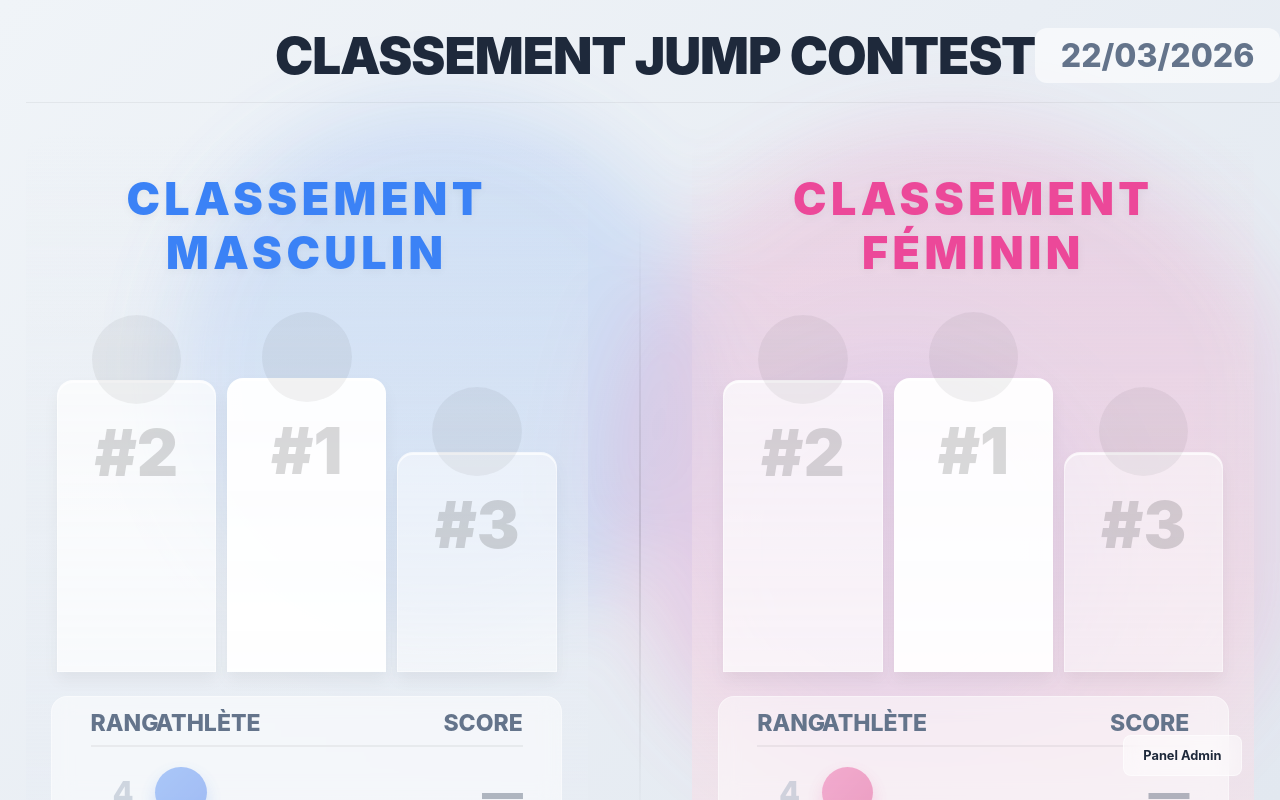
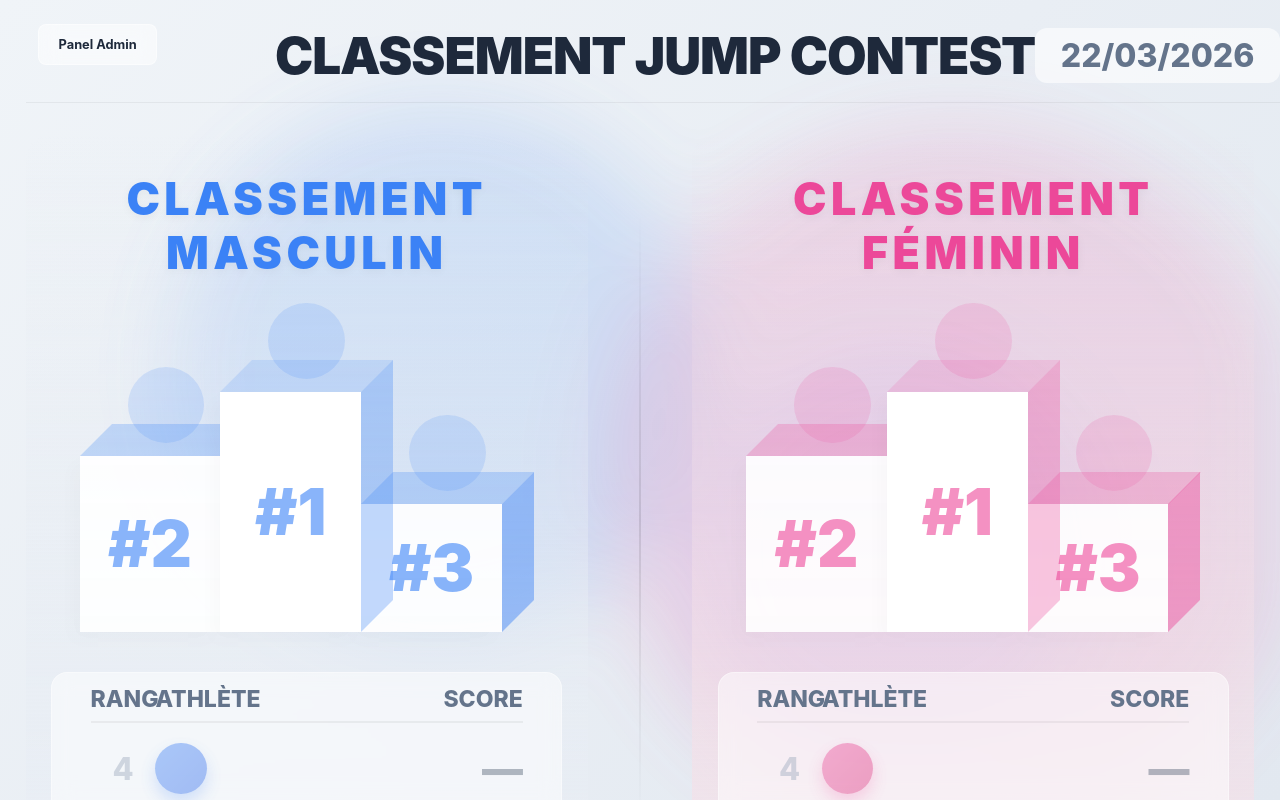
Before and after one commit to FantasmaGlad/sautBPJEPS, a Next.js app: page / in a window 1280 px wide. Built offline with nearby package versions, Linux system fonts and the light colour scheme; no server answers; the database is empty.

Commit message:
feat: updated podium using 3D isometric cubes and moved panel admin

```diff
--- a/src/app/page.tsx
+++ b/src/app/page.tsx
@@ -133,43 +133,91 @@ export default function Home() {
   };
 
   /* === Podium Cards === */
-  const PodiumCard = ({ score, rank, color, height }: { score: any; rank: number; color: string; height: string }) => {
+  const PodiumCard = ({ score, rank, themeRGB, height }: { score: any; rank: number; themeRGB: string; height: string }) => {
+    const depth = "2.5vw";
+    const zIndex = rank === 1 ? 10 : 5;
+
+    // Extracted colors
+    const topColor = rank === 1 ? `rgba(${themeRGB}, 0.15)` : `rgba(${themeRGB}, 0.25)`;
+    const rightColor = rank === 1 ? `rgba(${themeRGB}, 0.3)` : `rgba(${themeRGB}, 0.45)`;
+    const frontColor = rank === 1 ? `#ffffff` : `rgba(255,255,255,0.9)`;
+
     return (
       <div style={{
-        display: "flex", flexDirection: "column", alignItems: "center", flex: 1,
-        margin: "0 0.5vw", height: "100%", justifyContent: "flex-end"
+        position: "relative",
+        width: "11vw",
+        height,
+        zIndex,
       }}>
-        <div style={{ marginBottom: "-3vh", zIndex: 10 }}>
+        {/* Avatar Area */}
+        <div style={{
+          position: "absolute",
+          top: "-7vw",
+          left: "0",
+          width: "100%",
+          display: "flex",
+          justifyContent: "center",
+          transform: `translateX(calc(${depth} / 2))`
+        }}>
           {score ? (
-            <Avatar name={score.participants?.first_name} gender={score.participants?.category} size={7} />
+            <Avatar name={score.participants?.first_name} gender={score.participants?.category} size={6} />
           ) : (
-            <div style={{ width: "7vw", height: "7vw", borderRadius: "50%", background: "rgba(0,0,0,0.05)", zIndex: 5, position: "relative" }} />
+            <div style={{ width: "6vw", height: "6vw", borderRadius: "50%", background: `rgba(${themeRGB},0.15)`, zIndex: 5 }} />
           )}
         </div>
+
+        {/* 3D Container */}
+        <div style={{ position: "absolute", bottom: 0, left: 0, width: "100%", height: "100%" }}>
+          {/* Top Face */}
           <div style={{
-          background: color, width: "100%", height,
-          borderRadius: "2vh 2vh 0 0", display: "flex", flexDirection: "column",
-          alignItems: "center", paddingTop: "5vh", paddingBottom: "2vh",
-          boxShadow: "0 1vh 2vh rgba(0,0,0,0.05), inset 0 2px 0 rgba(255,255,255,0.7)",
-          border: "1px solid rgba(255,255,255,0.4)"
+            position: "absolute",
+            top: `-${depth}`,
+            left: 0,
+            width: "100%",
+            height: depth,
+            background: topColor,
+            transformOrigin: "bottom left",
+            transform: "skewX(-45deg)",
+          }} />
+
+          {/* Right Face */}
+          <div style={{
+            position: "absolute",
+            top: 0,
+            right: `-${depth}`,
+            width: depth,
+            height: "100%",
+            background: rightColor,
+            transformOrigin: "top left",
+            transform: "skewY(-45deg)",
+          }} />
+
+          {/* Front Face */}
+          <div style={{
+            position: "absolute",
+            top: 0, left: 0, width: "100%", height: "100%",
+            background: frontColor,
+            display: "flex", flexDirection: "column", alignItems: "center", justifyContent: "center",
+            boxShadow: "-1vh 1vh 2vh rgba(0,0,0,0.02)",
           }}>
-          <span style={{ fontSize: "clamp(3rem, 5vw, 6.5rem)", fontWeight: 900, color: "rgba(0,0,0,0.15)", lineHeight: 1 }}>
+            <span style={{ fontSize: "clamp(3rem, 5vw, 6.5rem)", fontWeight: 900, color: `rgba(${themeRGB},0.6)`, lineHeight: 1 }}>
               #{rank}
             </span>
             {score && (
               <>
                 <span style={{
-                fontSize: "clamp(2.4rem, 3.6vw, 5rem)", fontWeight: 800, color: "#1e293b",
-                whiteSpace: "nowrap", overflow: "hidden", textOverflow: "ellipsis", maxWidth: "95%", textAlign: "center",
+                  fontSize: "clamp(1.2rem, 1.8vw, 2.5rem)", fontWeight: 800, color: "#1e293b",
+                  whiteSpace: "nowrap", overflow: "hidden", textOverflow: "ellipsis", maxWidth: "90%", textAlign: "center",
                   lineHeight: 1.2, marginTop: "1vh"
                 }}>
                   {score.participants?.first_name}
                 </span>
-              <span style={{ fontSize: "clamp(2.8rem, 4vw, 6rem)", fontWeight: 900, color: "#475569", marginTop: "1vh" }}>
+                <span style={{ fontSize: "clamp(1.4rem, 2.2vw, 3.5rem)", fontWeight: 900, color: "#475569", marginTop: "0.5vh" }}>
                   {score.value}
                 </span>
               </>
             )}
+          </div>
         </div>
       </div>
     );
@@ -200,12 +248,12 @@ export default function Home() {
         {/* Podium Area (Top 3) */}
         <div style={{
           display: "flex", alignItems: "flex-end", justifyContent: "center", width: "100%",
-          height: "45vh", marginBottom: "3vh",
+          height: "40vh", marginBottom: "5vh",
         }}>
-          <div style={{ display: "flex", alignItems: "flex-end", justifyContent: "center", width: "100%", height: "100%" }}>
-            <PodiumCard score={top3[0]} rank={2} color="rgba(255,255,255,0.7)" height="65%" />
-            <PodiumCard score={top3[1]} rank={1} color="rgba(255,255,255,0.95)" height="85%" />
-            <PodiumCard score={top3[2]} rank={3} color="rgba(255,255,255,0.5)" height="45%" />
+          <div style={{ display: "flex", alignItems: "flex-end", justifyContent: "center", width: "100%", height: "100%", paddingRight: "2.5vw" }}>
+            <PodiumCard score={top3[0]} rank={2} themeRGB={gender === "Homme" || gender === "H" ? "59,130,246" : "236,72,153"} height="55%" />
+            <PodiumCard score={top3[1]} rank={1} themeRGB={gender === "Homme" || gender === "H" ? "59,130,246" : "236,72,153"} height="75%" />
+            <PodiumCard score={top3[2]} rank={3} themeRGB={gender === "Homme" || gender === "H" ? "59,130,246" : "236,72,153"} height="40%" />
           </div>
         </div>
 
@@ -348,10 +396,10 @@ export default function Home() {
           </div>
 
           <a href="/admin" target="_blank" style={{
-            position: "absolute", bottom: "3vh", right: "3vw", padding: "1.5vh 1.5vw",
+            position: "absolute", top: "3vh", left: "3vw", padding: "1.5vh 1.5vw",
             background: "rgba(255,255,255,0.5)", color: "#1e293b", textDecoration: "none",
             borderRadius: "1vh", fontSize: "1vw", fontWeight: 700, backdropFilter: "blur(10px)",
-            border: "1px solid rgba(255,255,255,0.5)", transition: "all 0.2s z-index: 100",
+            border: "1px solid rgba(255,255,255,0.5)", transition: "all 0.2s", zIndex: 100,
           }}>
             Panel Admin
           </a>
```
Lines whose indentation alone changed are shown as unchanged.
